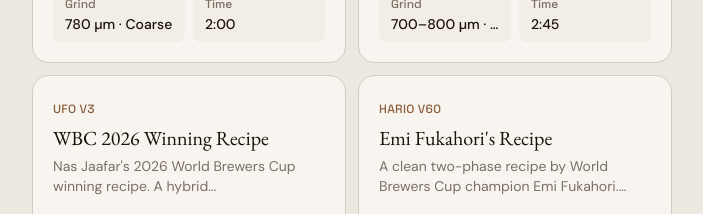
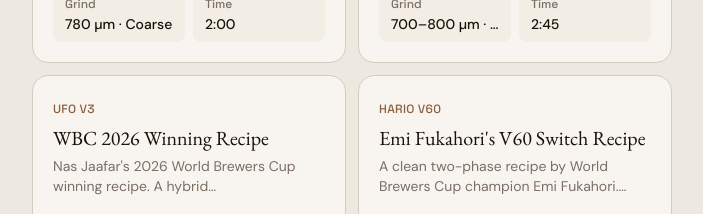
Before and after one commit to kty212/coffeenotes, a Next.js app: page / in a window 1280 px wide. Shown: the part 2280-2494 px from the top of the page, without its empty margins (288-991 px from the left). Built offline with nearby package versions, Linux system fonts and the light colour scheme.

Commit message:
update switch recipe

```diff
--- a/data/recipes.ts
+++ b/data/recipes.ts
@@ -311,7 +311,7 @@
   },
   {
     id: "hario-switch-emi-fukahori",
-    name: "Emi Fukahori's Recipe",
+    name: "Emi Fukahori's V60 Switch Recipe",
     description: "A clean two-phase recipe by World Brewers Cup champion Emi Fukahori. Closed-valve bloom, then open and pour in a single continuous stream.",
     brewerId: "v60",
     defaultDose: 14,
```
